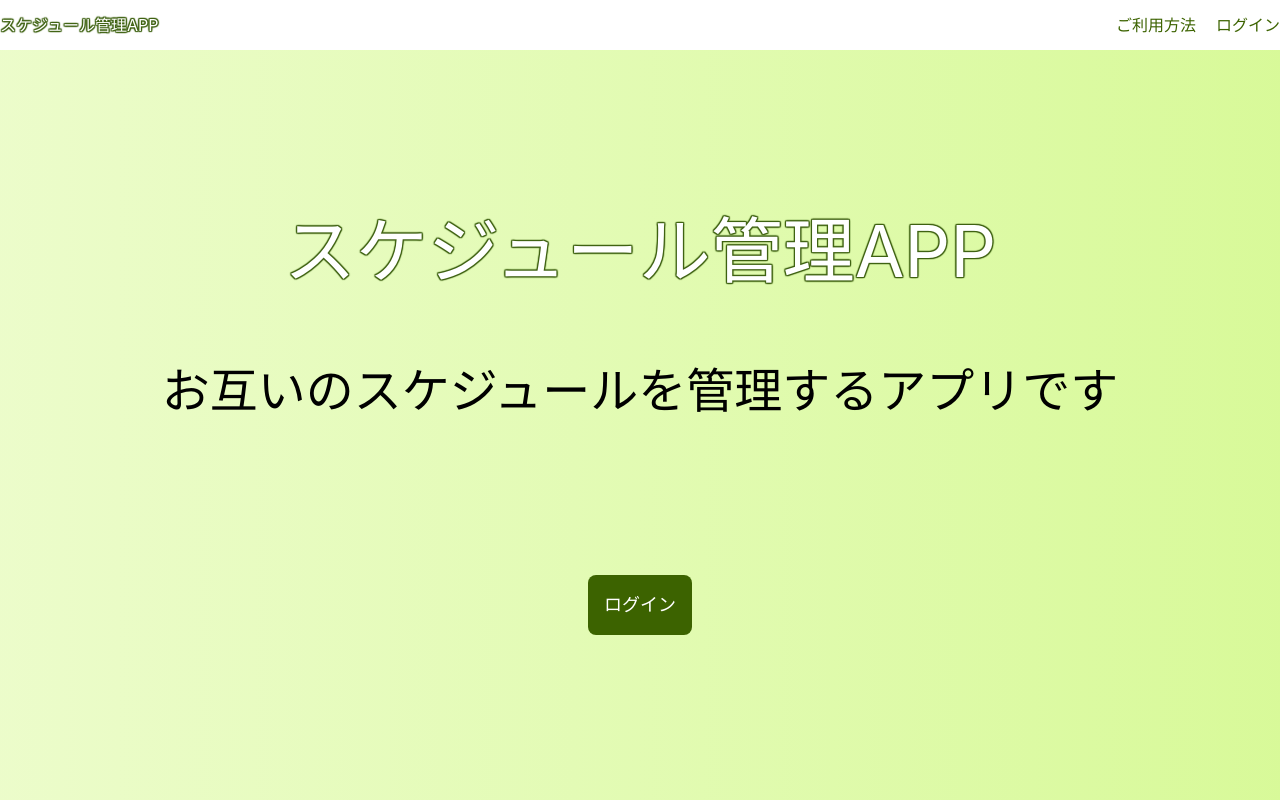
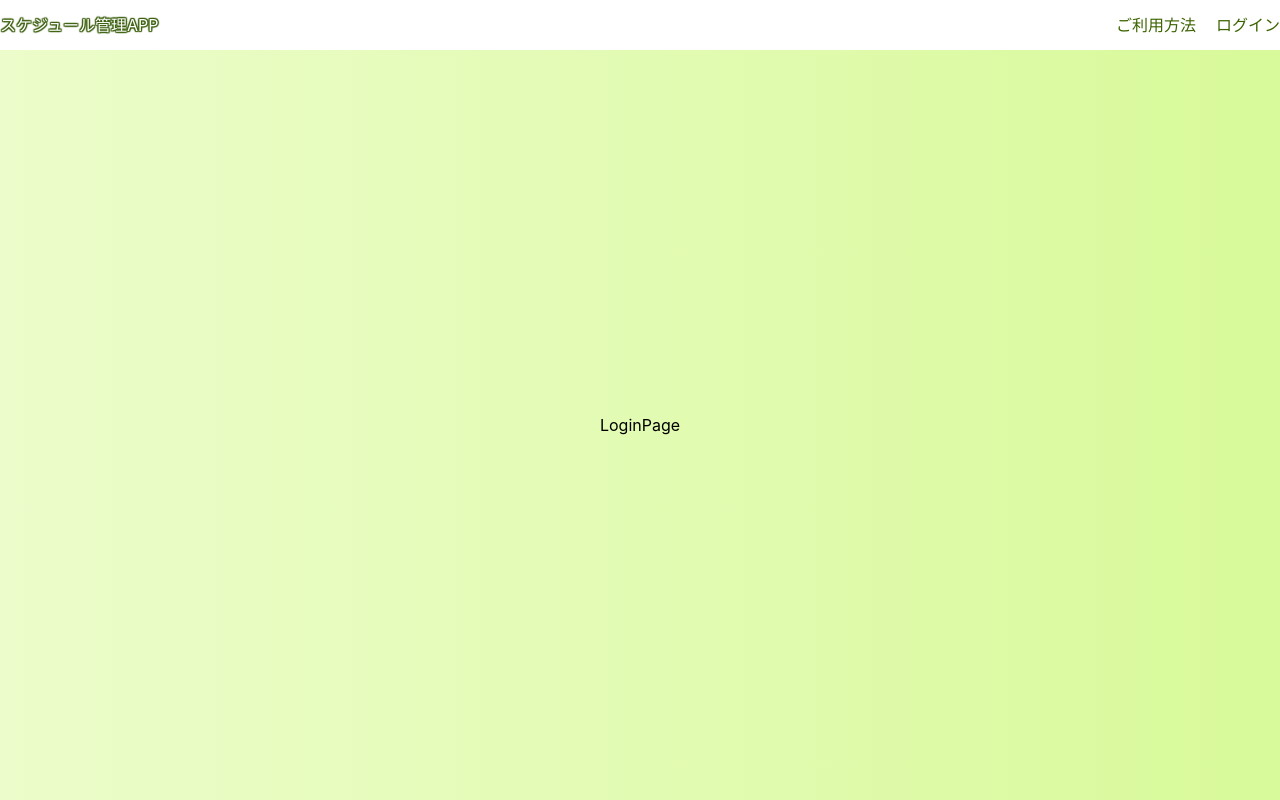
Before and after one commit to takimo1125/calendar-project, a React (Vite) app: page /login in a window 1280 px wide. Built offline with nearby package versions, Linux system fonts and the light colour scheme.

Commit message:
feat: react-router-domを導入

```diff
--- a/package.json
+++ b/package.json
@@ -12,7 +12,8 @@
   "dependencies": {
     "@tailwindcss/vite": "^4.3.3",
     "react": "^19.2.8",
-    "react-dom": "^19.2.8"
+    "react-dom": "^19.2.8",
+    "react-router-dom": "^7.18.4"
   },
   "devDependencies": {
     "@eslint/js": "^10.0.1",
--- /dev/null
+++ b/src/components/pages/LoginPage.tsx
@@ -0,0 +1,3 @@
+export const LoginPage = () => {
+  return <div>LoginPage</div>;
+};
--- a/src/components/pages/TopPage.tsx
+++ b/src/components/pages/TopPage.tsx
@@ -1,9 +1,7 @@
 import { PrimaryBtn } from "../atoms/PrimaryBtn";
-import { NotLoginLayout } from "../templates/NotLoginLayout";
 
 export const TopPage = () => {
   return (
-    <NotLoginLayout>
     <div className="text-center">
       <h1 className="text-7xl logo">スケジュール管理APP</h1>
       <p className="pt-[10vh] text-5xl">お互いのスケジュールを管理するアプリです</p>
@@ -11,6 +9,5 @@
         <PrimaryBtn>ログイン</PrimaryBtn>
       </div>
     </div>
-    </NotLoginLayout>
   );
 };
--- a/src/components/templates/NotLoginLayout.tsx
+++ b/src/components/templates/NotLoginLayout.tsx
@@ -1,10 +1,6 @@
-import type { ReactNode } from "react";
+import { Outlet } from "react-router-dom";
 
-type PropsType = {
-  children: ReactNode;
-};
-
-export const NotLoginLayout = ({ children }: PropsType) => {
+export const NotLoginLayout = () => {
   return (
     <div className="relative">
       <header className="bg-white leading-[50px] fixed top-0 left-0 right-0">
@@ -18,7 +14,9 @@
           </nav>
         </div>
       </header>
-      <main className="pt-[50px] bg-gradient-to-r from-lime-100 to-lime-200 h-screen flex flex-col justify-center items-center">{children}</main>
+      <main className="pt-[50px] bg-gradient-to-r from-lime-100 to-lime-200 h-screen flex flex-col justify-center items-center">
+        <Outlet />
+      </main>
     </div>
   );
 };
--- a/src/main.tsx
+++ b/src/main.tsx
@@ -1,10 +1,11 @@
 import { StrictMode } from "react";
 import { createRoot } from "react-dom/client";
 import "./styles/index.css";
-import { TopPage } from "./components/pages/TopPage";
+import { RouterProvider } from "react-router-dom";
+import { router } from "./routes";
 
 createRoot(document.getElementById("root")!).render(
   <StrictMode>
-    <TopPage />
+    <RouterProvider router={router} />
   </StrictMode>,
 );
--- /dev/null
+++ b/src/routes.tsx
@@ -0,0 +1,15 @@
+import { createBrowserRouter } from "react-router-dom";
+import { TopPage } from "./components/pages/TopPage";
+import { LoginPage } from "./components/pages/LoginPage";
+import { NotLoginLayout } from "./components/templates/NotLoginLayout";
+
+export const router = createBrowserRouter([
+  {
+    path: "/",
+    element: <NotLoginLayout />,
+    children: [
+      { index: true, element: <TopPage /> },
+      { path: "/login", element: <LoginPage /> },
+    ],
+  },
+]);
```
Also changed, not shown: 1 other file (tests, documents, lock files or other folders). Lines whose indentation alone changed are shown as unchanged.
